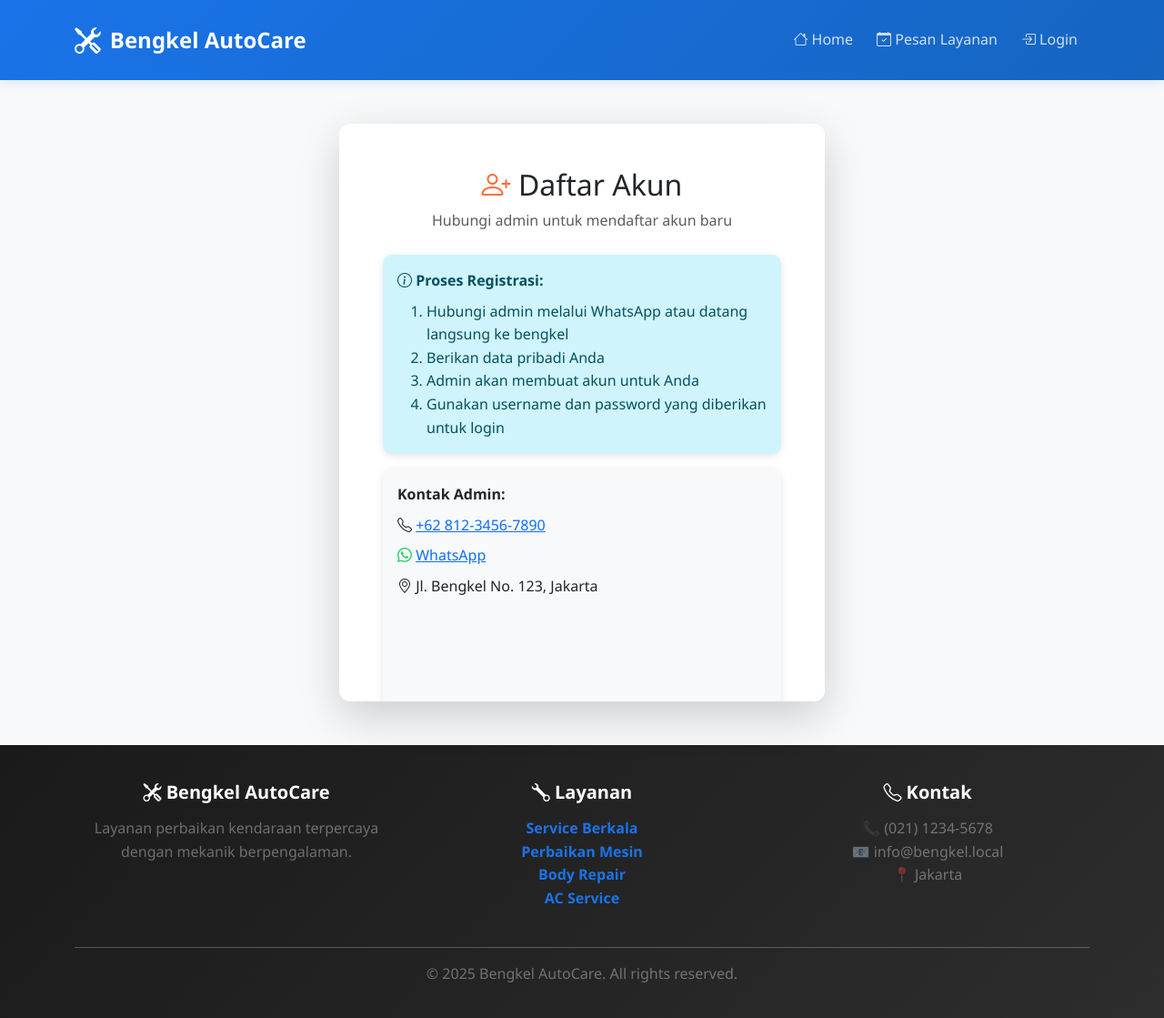
After one commit to ahmaddanifd-web/bengkel-autocare, a Django app: page /register/ in a window 1280 px wide. The commit adds this page. Shown: the whole page at 91% size. Run offline with Django 4.2, Linux system fonts and the light colour scheme; some libraries are stand-ins or nearby versions.

Commit message:
Add registration page and auth flow

```diff
--- a/bengkel/urls.py
+++ b/bengkel/urls.py
@@ -2,6 +2,7 @@ from django.contrib import admin
 from django.urls import path, include
 from django.conf import settings
 from django.conf.urls.static import static
+from django.views.generic import TemplateView
 
 urlpatterns = [
     path('admin/', admin.site.urls),
@@ -9,6 +10,7 @@ urlpatterns = [
     path('booking/', include('booking.urls')),
     path('payment/', include('payment.urls')),
     path('accounts/', include('django.contrib.auth.urls')),
+    path('register/', TemplateView.as_view(template_name='registration/register.html'), name='register'),
 ]
 
 if settings.DEBUG:
--- a/templates/registration/login.html
+++ b/templates/registration/login.html
@@ -51,8 +51,8 @@
                     <div class="text-center mt-4">
                         <p class="text-muted">
                             Belum punya akun?
-                            <a href="/admin/" class="text-decoration-none" style="color: #1a73e8;">
-                                Hubungi Admin
+                            <a href="/register/" class="text-decoration-none fw-bold" style="color: #ff6b35;">
+                                Daftar di sini
                             </a>
                         </p>
                     </div>
--- /dev/null
+++ b/templates/registration/register.html
@@ -0,0 +1,61 @@
+{% extends 'base.html' %}
+{% load crispy_forms_tags %}
+
+{% block title %}Register - Bengkel AutoCare{% endblock %}
+
+{% block content %}
+<div class="container mt-5">
+    <div class="row justify-content-center">
+        <div class="col-md-6">
+            <div class="card shadow-lg border-0">
+                <div class="card-body p-5">
+                    <div class="text-center mb-4">
+                        <h2 class="card-title mb-2">
+                            <i class="bi bi-person-plus" style="color: #ff6b35;"></i> Daftar Akun
+                        </h2>
+                        <p class="text-muted">Hubungi admin untuk mendaftar akun baru</p>
+                    </div>
+
+                    <div class="alert alert-info">
+                        <i class="bi bi-info-circle"></i>
+                        <strong>Proses Registrasi:</strong>
+                        <ol class="mb-0 mt-2">
+                            <li>Hubungi admin melalui WhatsApp atau datang langsung ke bengkel</li>
+                            <li>Berikan data pribadi Anda</li>
+                            <li>Admin akan membuat akun untuk Anda</li>
+                            <li>Gunakan username dan password yang diberikan untuk login</li>
+                        </ol>
+                    </div>
+
+                    <div class="card bg-light">
+                        <div class="card-body">
+                            <p class="mb-2"><strong>Kontak Admin:</strong></p>
+                            <p class="mb-2">
+                                <i class="bi bi-telephone"></i>
+                                <a href="tel:+6281234567890">+62 812-3456-7890</a>
+                            </p>
+                            <p class="mb-2">
+                                <i class="bi bi-whatsapp" style="color: #25D366;"></i>
+                                <a href="https://wa.me/6281234567890" target="_blank">WhatsApp</a>
+                            </p>
+                            <p class="mb-0">
+                                <i class="bi bi-geo-alt"></i>
+                                Jl. Bengkel No. 123, Jakarta
+                            </p>
+                        </div>
+                    </div>
+
+                    <div class="text-center mt-4">
+                        <p class="text-muted mb-0">
+                            Sudah punya akun?
+                            <a href="/accounts/login/" class="text-decoration-none" style="color: #1a73e8;">
+                                Login di sini
+                            </a>
+                        </p>
+                    </div>
+                </div>
+            </div>
+        </div>
+    </div>
+</div>
+{% endblock %}
```
